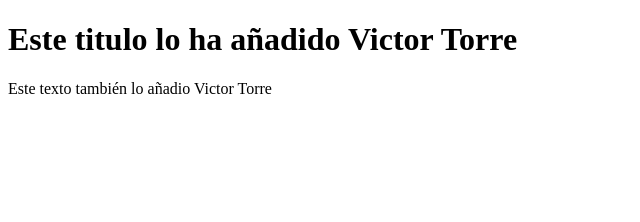
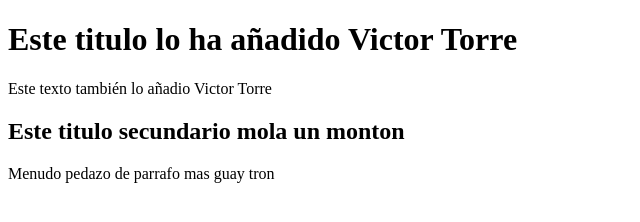
Before and after one commit to pablochecab/UD-5_Tarea4_PabloChecaBlanco, a plain HTML site: page index.html in a window 1280 px wide. Shown: the whole page, without its empty margins (0-640 px from the left). Drawn offline with Linux system fonts and the light colour scheme.

Commit message:
Titulo secundario y parrafo correspondiente añadidos por Victor Torre

```diff
--- a/index.html
+++ b/index.html
@@ -8,5 +8,8 @@
 <body>
     <h1>Este titulo lo ha añadido Victor Torre</h1>
     <p>Este texto también lo añadio Victor Torre</p>
+
+    <h2>Este titulo secundario mola un monton</h2>
+    <p>Menudo pedazo de parrafo mas guay tron</p>
 </body>
 </html>
```
